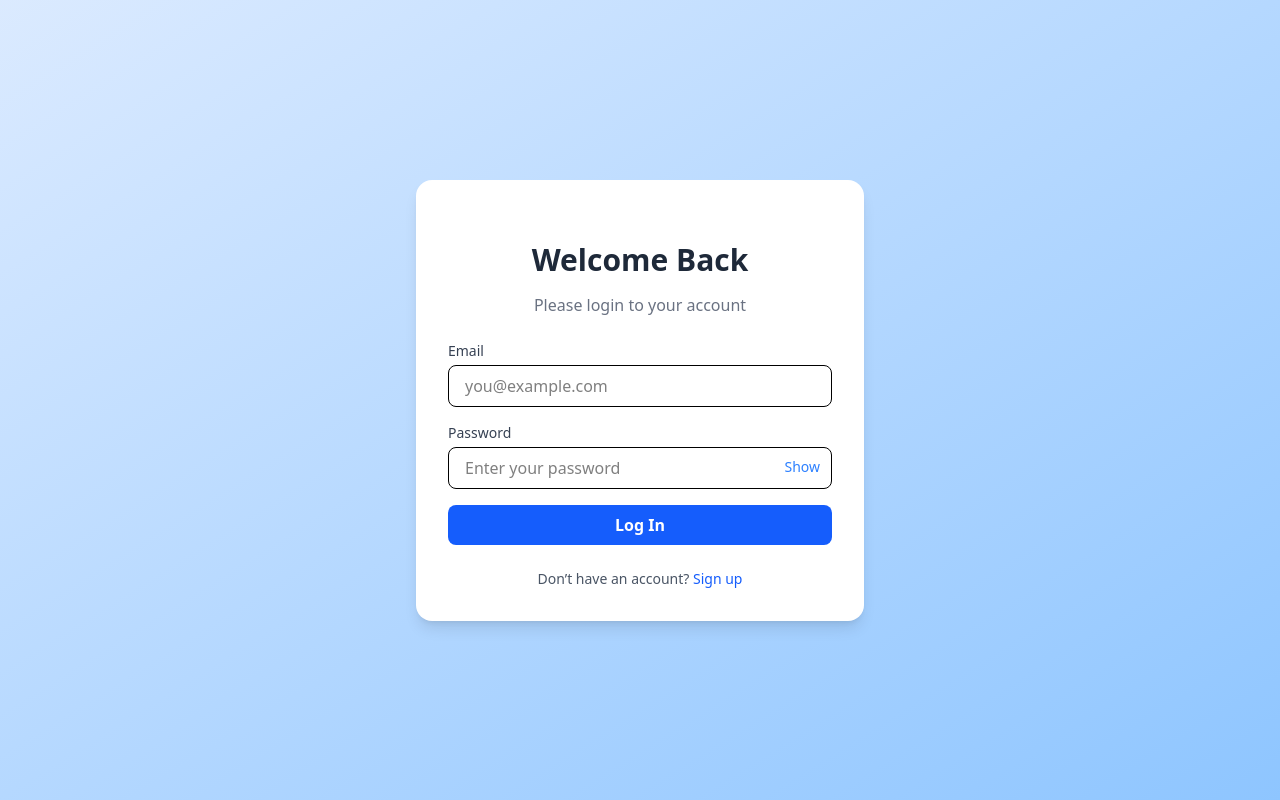
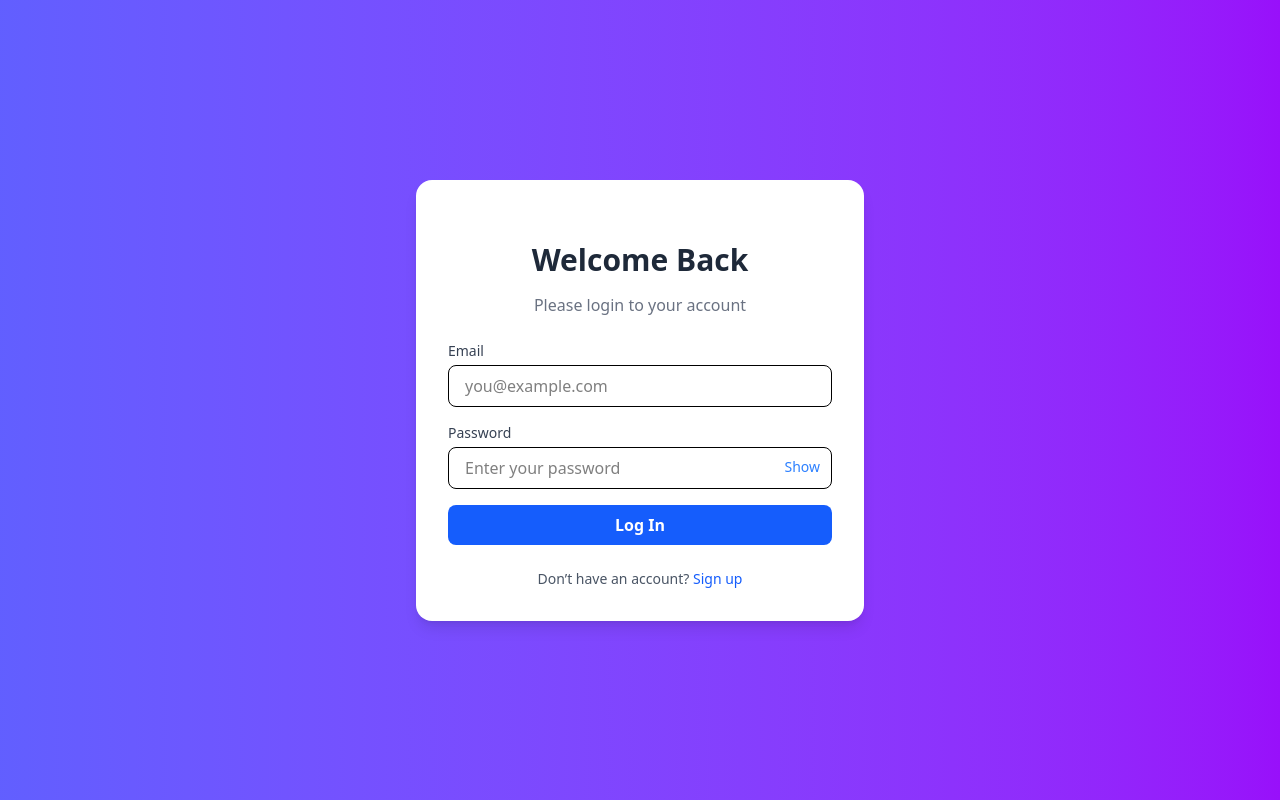
Before and after one commit to trajrealm/skimzy, a React (Vite) app in the folder webapp/: page /login in a window 1280 px wide. Built offline with nearby package versions, Linux system fonts and the light colour scheme; no server answers.

Commit message:
Background color change in LoginPage

```diff
--- a/webapp/src/pages/LoginPage.tsx
+++ b/webapp/src/pages/LoginPage.tsx
@@ -85,7 +85,7 @@
   }
 
   return (
-    <div className="min-h-screen flex items-center justify-center bg-gradient-to-br from-blue-100 to-blue-300 p-4">
+    <div className="min-h-screen flex items-center justify-center bg-gradient-to-r from-indigo-500 to-purple-600">
       <div className="w-full max-w-md bg-white rounded-2xl shadow-lg p-8 space-y-6">
         <h2 className="text-3xl font-bold text-center text-gray-800">
           {isLogin ? "Welcome Back" : "Create Account"}
```
